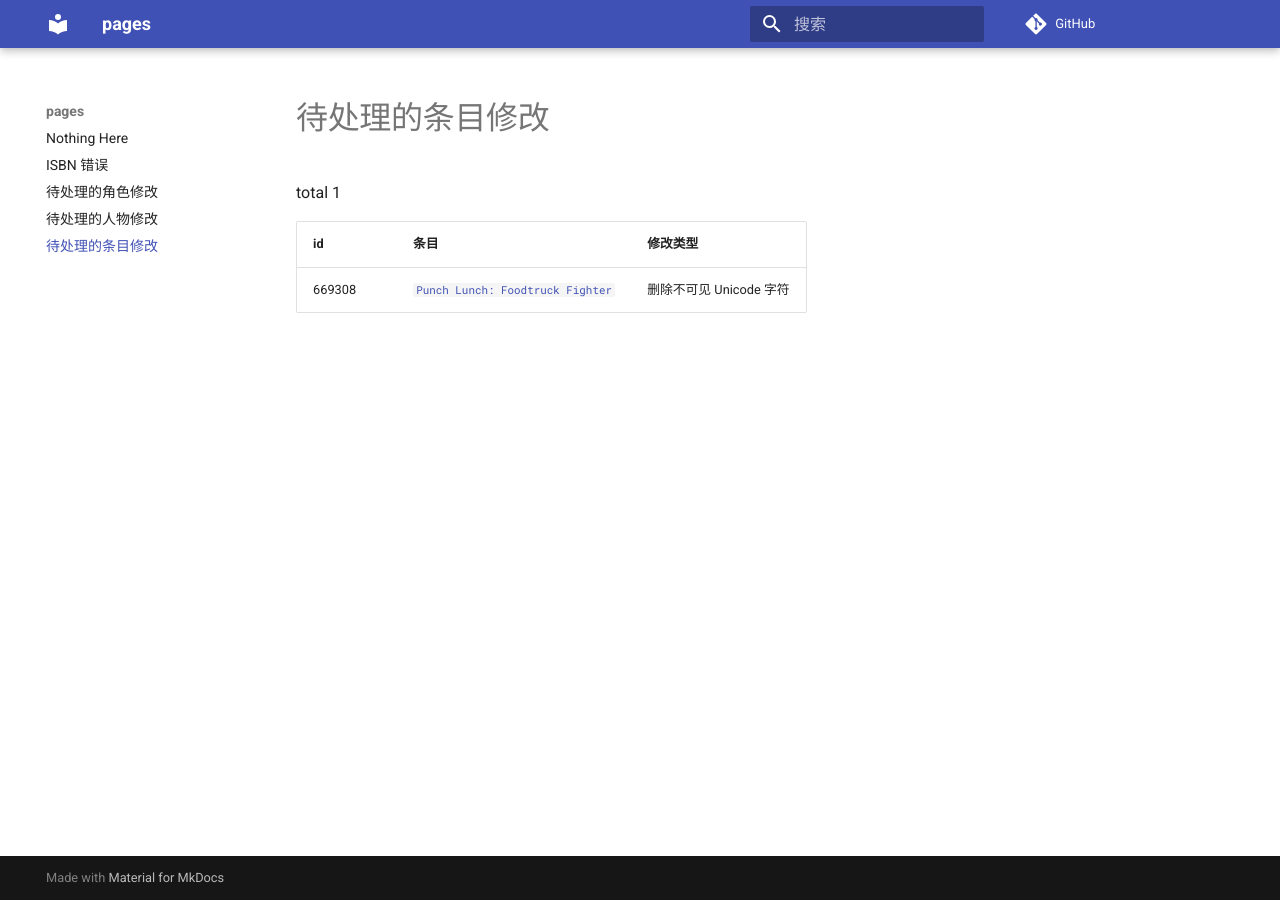
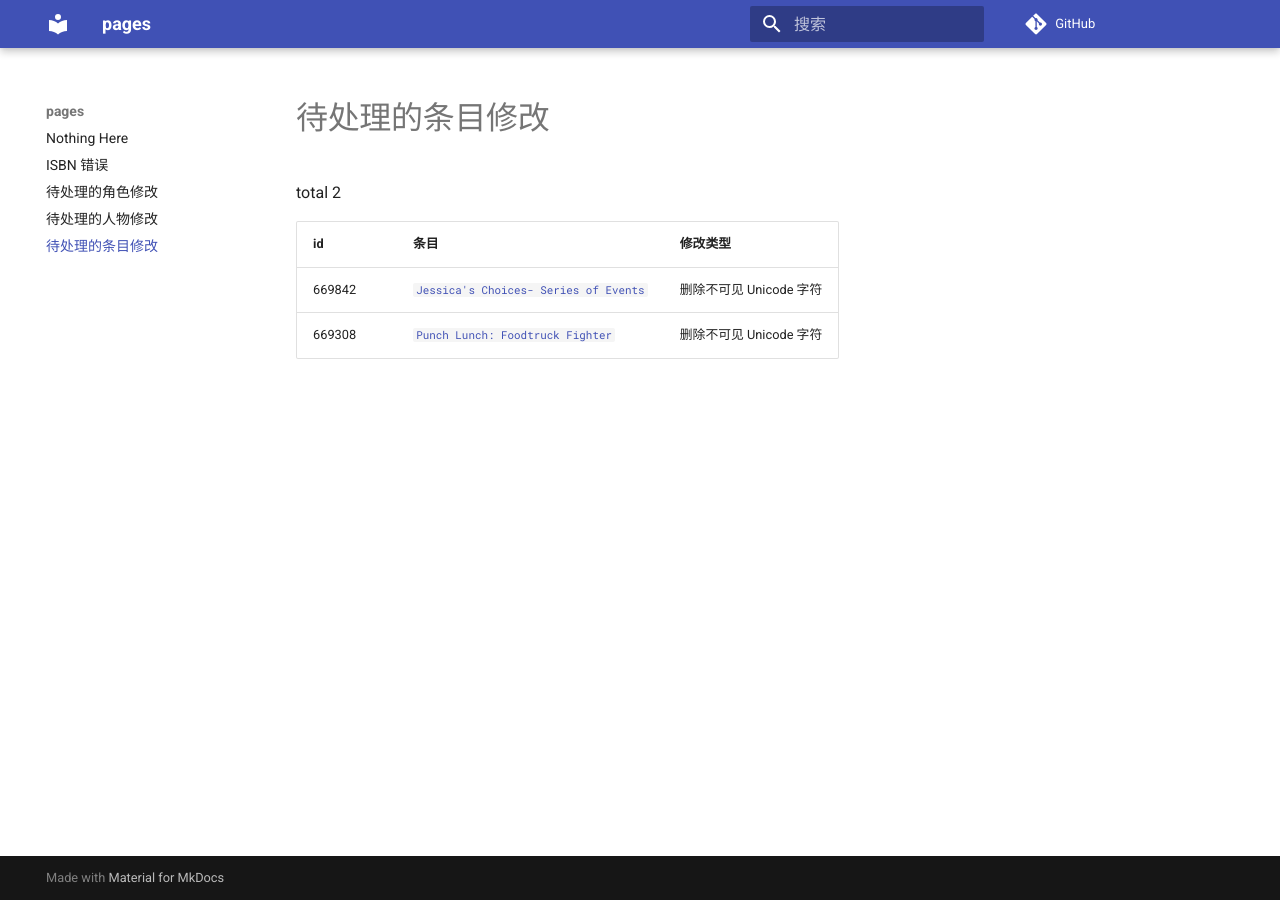
Before and after one commit to trim21/bangumi-pages, an MkDocs documentation site: the page built from docs/pending-subject-changes.md, in a window 1280 px wide. Built offline with MkDocs 1.6.1 and Material for MkDocs 9.7.7, drawn with Linux system fonts in a browser that asks for light colours; comment, search, counter and statistics services are not loaded.

Commit message:
update pending-changes.md

```diff
--- a/docs/pending-subject-changes.md
+++ b/docs/pending-subject-changes.md
@@ -1,7 +1,8 @@
 # 待处理的条目修改
 
-total 1
+total 2
 
 | id | 条目 | 修改类型 |
 | --- | --- | --- |
+| 669842 | [`Jessica's Choices- Series of Events`](https://bgm.tv/subject/669842) | 删除不可见 Unicode 字符 |
 | 669308 | [`Punch Lunch: Foodtruck Fighter`](https://bgm.tv/subject/669308) | 删除不可见 Unicode 字符 |
```
